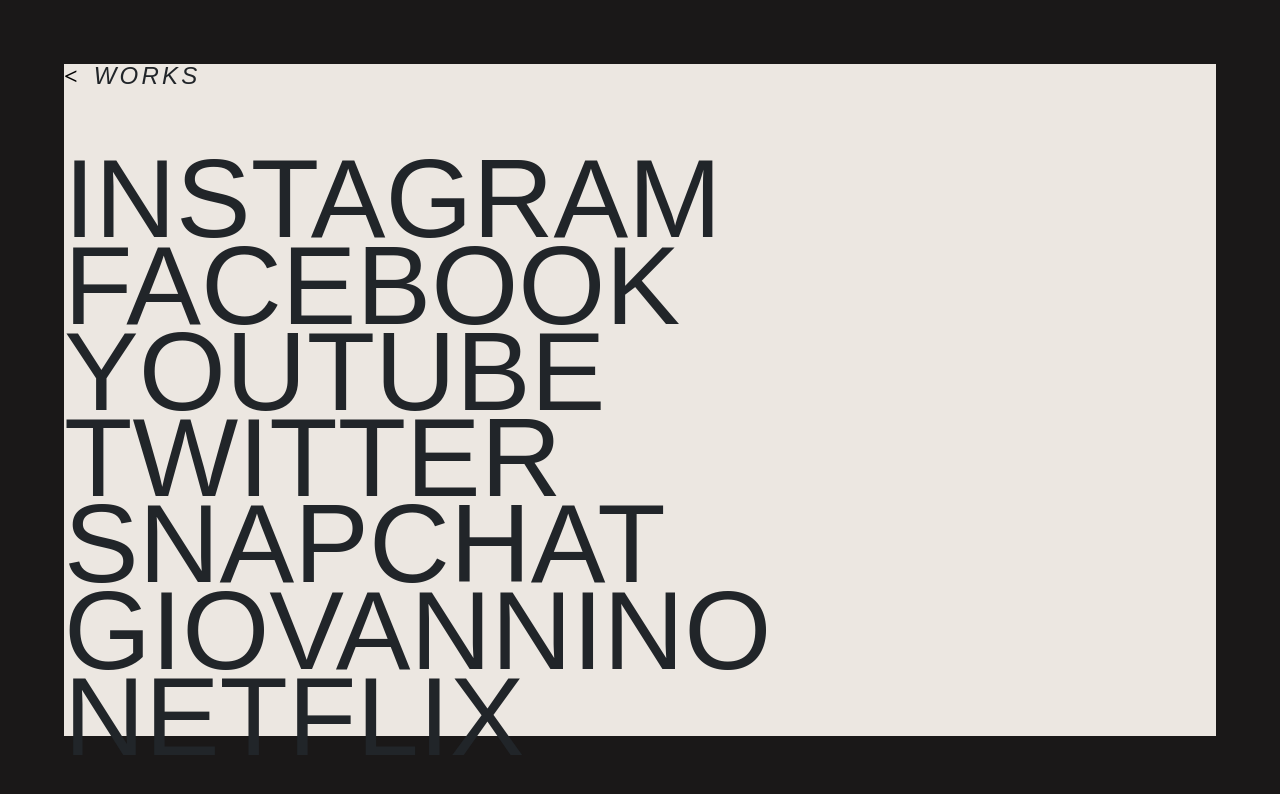
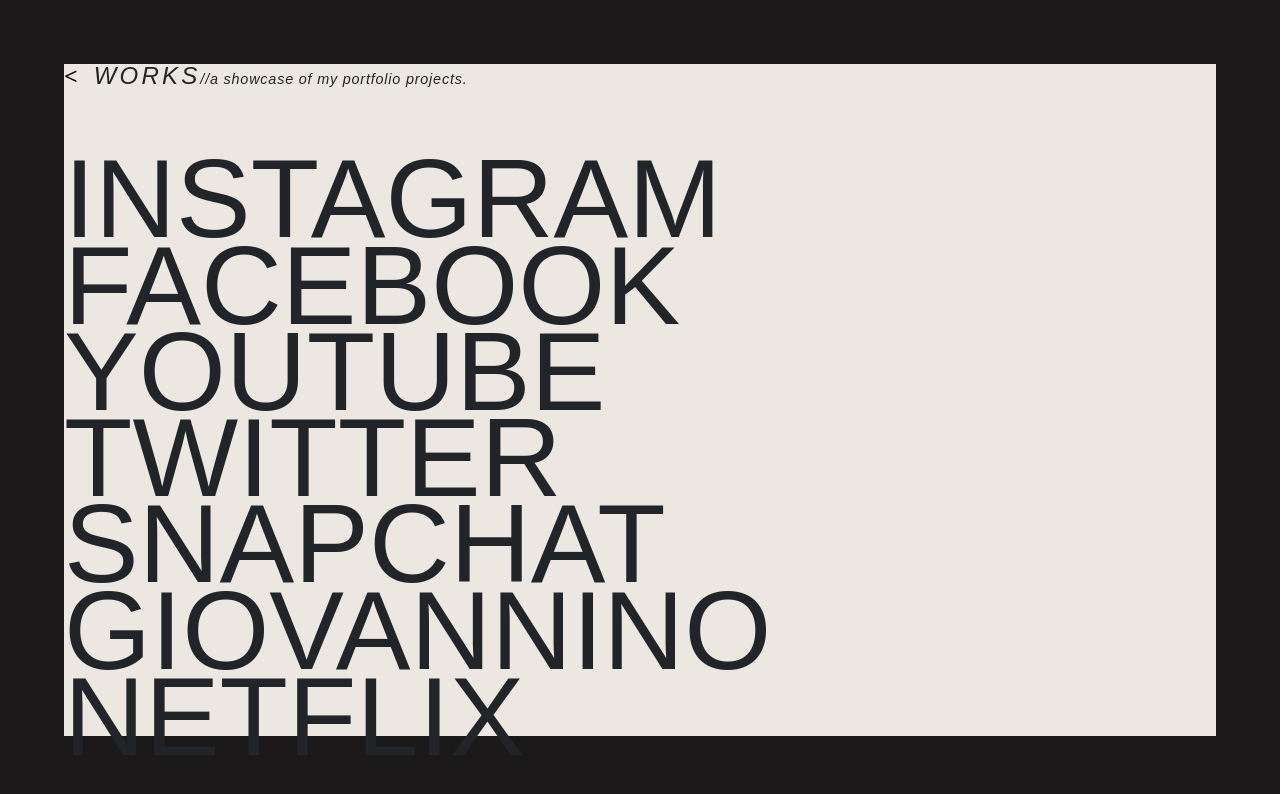
Before and after one commit to salvatorequagliariello/portfolio-website, a React (Vite) app: page /works in a window 1280 px wide. Shown: the top 794 px of the page. Built offline with nearby package versions, Linux system fonts and the light colour scheme; a web font is replaced by a local one.

Commit message:
add projectview component

```diff
--- a/src/components/GoBackNavigation.jsx
+++ b/src/components/GoBackNavigation.jsx
@@ -1,10 +1,10 @@
 import { Link } from "react-router-dom";
 
-const GoBack = ({ categoryName }) => {
+const GoBack = ({ categoryName, categoryDescription }) => {
     return (
         <div className="go-back__container">
             <button className="go-back__button"><Link className="go-back__button-link" to={"/"}>{"<"}</Link></button>
-            <p className="go-back__category">{categoryName}</p>
+            <p className="go-back__category">{categoryName}<span className="go-back__category-description">{categoryDescription}</span> </p>
         </div>
     )
 }
--- a/src/components/Works.jsx
+++ b/src/components/Works.jsx
@@ -5,7 +5,7 @@
 const Works = () => {
     return (
             <div className="works-page container-fluid  h-100">
-                <GoBack categoryName={"WORKS"}/>
+                <GoBack categoryName={"WORKS"} categoryDescription={"//a showcase of my portfolio projects."}/>
                 <div className="row h-100">
                     <div className="works__links-list col-6 h-100">
                         <p className="works__link">Instagram</p>
--- a/src/styles/goback.css
+++ b/src/styles/goback.css
@@ -16,6 +16,11 @@
     letter-spacing: 0.2rem;
 }
 
+.go-back__category-description {
+    font-size: 0.9rem;
+    letter-spacing: 0.05rem;
+}
+
 .go-back__button-link {
     font-size: 1.5rem;
     text-align: center;
```
Also changed, not shown: src/components/ProjectView.jsx (added).
